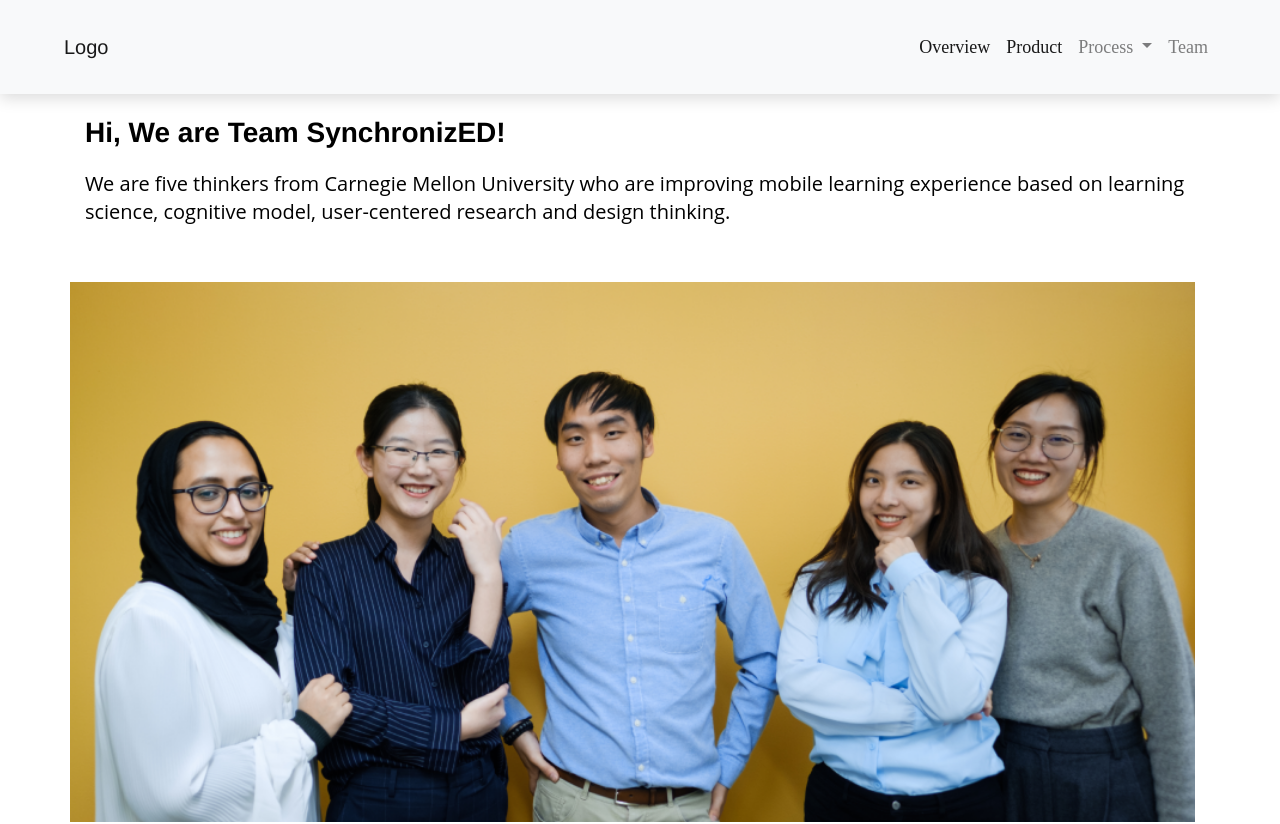
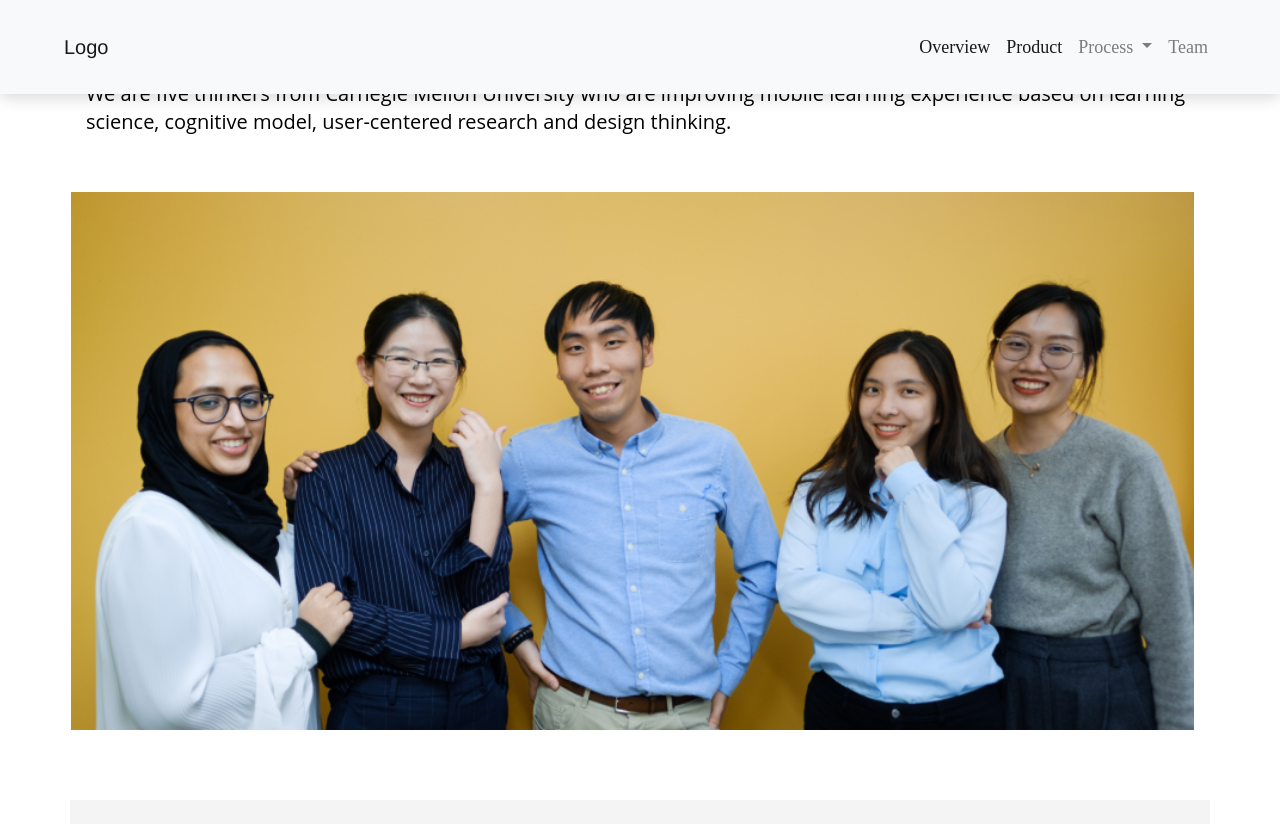
Before and after one commit to nhaque/synchronized_home, a Vue app: page / in a window 1280 px wide. Shown: the top 824 px of the page. Built offline with nearby package versions, Linux system fonts and the light colour scheme.

Commit message:
added tables to vertical align page sections

```diff
--- a/src/App.vue
+++ b/src/App.vue
@@ -4,7 +4,7 @@
             <div class="row">
                 <Navbar :about_page="about_page" :research_page="research_page" v-on:changeView="changeView"></Navbar>
             </div>
-            <div id="main-content" class="mt-5">
+            <div id="main-content" class="">
                 <div id="about_page" class="row">
                     <AboutPage v-if="about_page==current_page"></AboutPage>
                 </div>
@@ -73,7 +73,6 @@
         -moz-osx-font-smoothing: grayscale;
         text-align: left;
         color: #2c3e50;
-        margin-top: 60px;
     }
 
     div h2 {
--- a/src/components/AboutPage.vue
+++ b/src/components/AboutPage.vue
@@ -1,12 +1,18 @@
 <template>
     <div>
+        <table>
+            <tr>
+                <td class="align-middle">
+
             <div class="container">
+
                 <div class="row my-2">
                     <h2 class="col">Hi, We are Team SynchronizED!</h2>
                 </div>
                 <div class="row">
                     <p class="col my-1">
-                    We are five thinkers from Carnegie Mellon University who are improving mobile learning experience
+                        We are five thinkers from Carnegie Mellon University who are improving mobile learning
+                        experience
                         based
                         on learning science, cognitive model, user-centered research and design thinking.
                     </p>
@@ -17,9 +23,11 @@
                     </div>
                 </div>
             </div>
+                </td>
+            </tr>
 
             <div class="team-member  py-5">
-                <div class="container" id = "intro">
+                <div class="container" id="intro">
                     <div class="row justify-content-center my-6">
                         <div class="col-md-12 col-sm-12">
                             <Introduction :name="introduction.shujing.name" :role="introduction.shujing.role"
@@ -117,7 +125,9 @@
                         <img :src="image.team_logo">
                     </div>
                 </div>
+
             </div>
+        </table>
     </div>
 
 </template>
@@ -181,6 +191,9 @@
 </script>
 
 <style>
+    tr{
+        height:100vh
+    }
     .mt-6,
     .my-6 {
         margin-top: 8rem !important;
--- a/src/components/IdeationPage.vue
+++ b/src/components/IdeationPage.vue
@@ -1,6 +1,9 @@
 <template>
     <!--  Ideation Page  -->
     <div id="ideation-page" class="container">
+        <table>
+        <tr>
+            <td class="align-middle">
         <div class="row">
             <TealTitle class="col-12" title="Ideation"></TealTitle>
         </div>
@@ -10,12 +13,14 @@
         <div class="row text-justify">
             <Paragraph class="col" :content="paragraphs.content1"></Paragraph>
         </div>
-        <div class="row justify-content-center ">
+        <div class="row justify-content-center">
             <div class="col-12">
                 <img :src="images.image1" class="img-responsive" alt="design workshop">
             </div>
         </div>
-
+            </td>
+        </tr>
+        </table>
     </div>
 </template>
 
@@ -53,4 +58,7 @@
     .img-responsive{
         width:100%;
     }
+    tr{
+        height: 100vh;
+    }
 </style>
--- a/src/components/ResearchPage.vue
+++ b/src/components/ResearchPage.vue
@@ -1,6 +1,13 @@
 <template>
     <div>
         <div id = "research-page" class="container">
+            <table>
+                <tr>
+                    <td class="align-middle">
+
+
+
+
             <div class="row my-2">
                 <h2 class="col">Research Plan</h2>
             </div>
@@ -16,6 +23,8 @@
                     <img :src="image.double_diamond">
                 </div>
             </div>
+                    </td>
+                </tr>
             <div class="row">
                 <h2 class="col">Background Research</h2>
             </div>
@@ -141,6 +150,7 @@
                                :list_texts="iconText.flexibility.pencilBullet.list_text"></IconText1>
                 </div>
             </div>
+            </table>
             <Footer></Footer>
         </div>
     </div>
@@ -308,5 +318,5 @@
 </script>
 
 <style>
-
+ tr{height:100vh;}
 </style>
```
Lines whose indentation alone changed are shown as unchanged.
